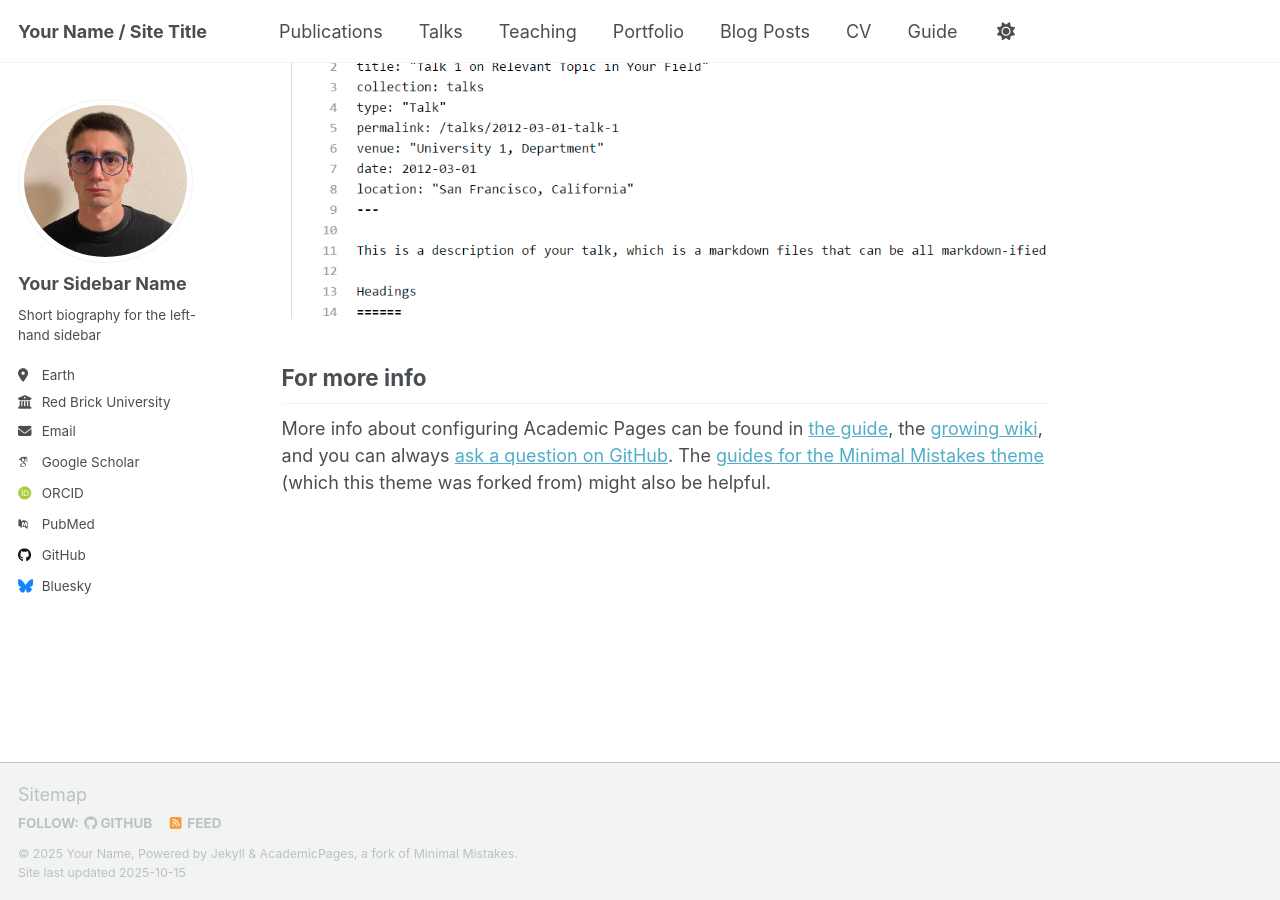
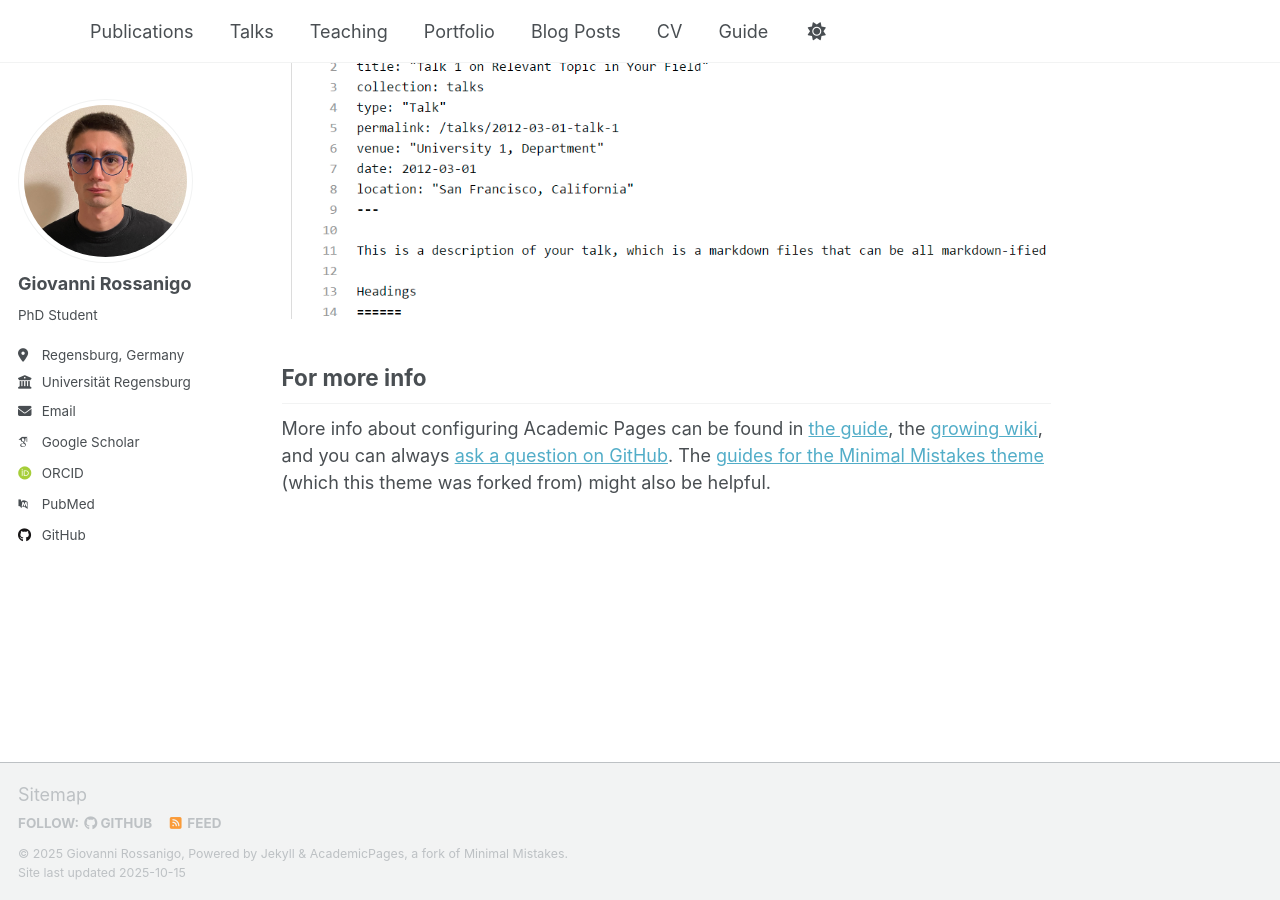
Before and after one commit to giovannirossanigo/giovannirossanigo.github.io, a Jekyll site: the page built from _pages/about.md, in a window 1280 px wide and 900 px high, scrolled down 2880 px. Built offline with Jekyll 4.4.1, drawn with Linux system fonts in a browser that asks for light colours; some web fonts are replaced; a script that is not in the unit is left out.

Commit message:
Update _config.yml

```diff
--- a/_config.yml
+++ b/_config.yml
@@ -9,9 +9,9 @@
 # Basic Site Settings
 locale                   : "en-US"
 site_theme               : "default" # Currently available options are "default", "air"
-title                    : "Your Name / Site Title"
+title                    : ""
 title_separator          : "-"
-name                     : &name "Your Name"
+name                     : &name "Giovanni Rossanigo"
 description              : &description "Your Name's academic portfolio"   # Update this with a general description of your site, this is the default if not overridden by a page
 url                      : https://academicpages.github.io # The base hostname & protocol for your site e.g. "https://[your GitHub username].github.io",
                                                            # or if you already have some other page hosted on Github then use "https://[your GitHub username].github.io/[Your Repo Name]"
@@ -24,13 +24,13 @@ repository               : "academicpages/academicpages.github.io"
 author:
   # Biographic information
   avatar           : "profile.png"
-  name             : "Your Sidebar Name"
-  pronouns         : # example: "she/her"
-  bio              : "Short biography for the left-hand sidebar"
-  location         : "Earth"
-  employer         : "Red Brick University"
+  name             : "Giovanni Rossanigo"
+  pronouns         : # example: "he/him"
+  bio              : "PhD Student"
+  location         : "Regensburg, Germany"
+  employer         : "Universität Regensburg"
   uri              : # URL
-  email            : "none@example.org"
+  email            : "giovanni.rossanigo20@gmail.com"
 
   # Academic websites
   academia         : # URL
@@ -53,31 +53,14 @@ author:
   stackoverflow    : # User number or user number and name (i.e., use "1" or "1/jeff-atwood")
 
   # Social media
-  artstation       : # Username
-  bluesky          : "bsky.app" # Replace this with you Bluesky username
   facebook         : # Username
-  flickr           : # Username
-  foursquare       : # Username
-  goodreads        : # Username
-  google_plus      : # Username
-  keybase          : # Username
   instagram        : # Username
-  lastfm           : # Username
   linkedin         : # Username
-  mastodon         : # URL
-  medium           : # URL
-  pinterest        : # Username
-  soundcloud       : # Username
-  steam            : # Username
   telegram         : # URL
-  tumblr           : # Username
   twitter          : # Username for X / Twitter
-  vine             : # Username
-  weibo            : # Username
   wikipedia        : # Username
-  xing             : # Username
   youtube          : # Username
-  zhihu            : # Username
+
 
 # Publication Category - The following the list of publication categories and their headings
 publication_category:
```
